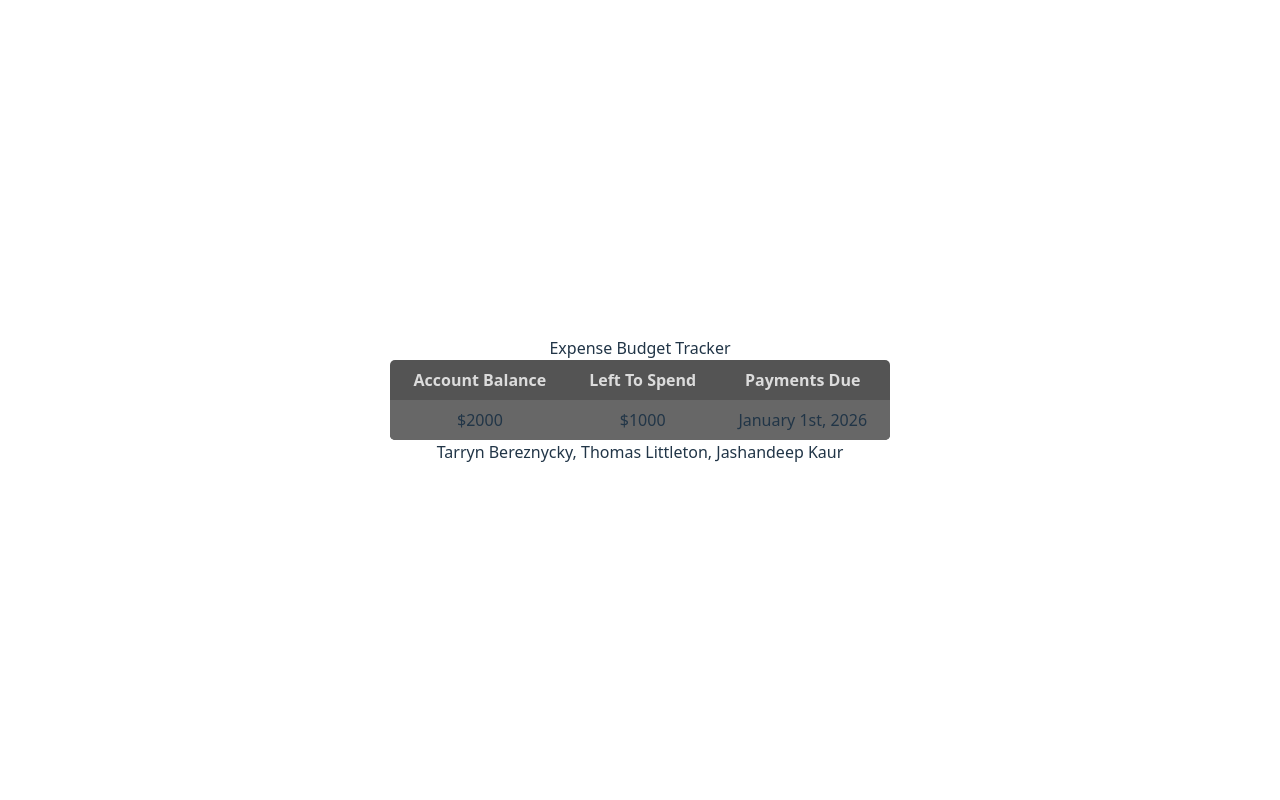
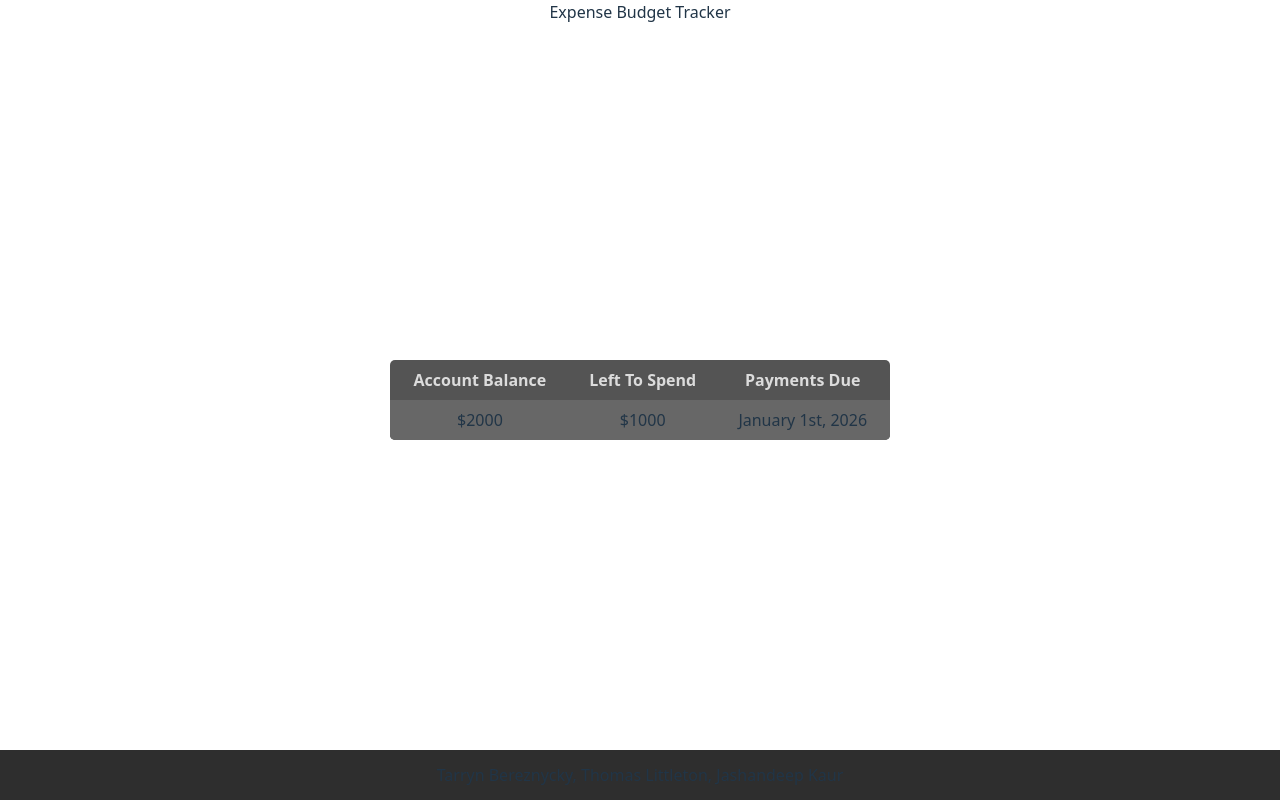
Before and after one commit to tlittletonrrc/Expense-Budget-Tracker, a React (Vite) app: page / in a window 1280 px wide. Built offline with nearby package versions, Linux system fonts and the light colour scheme.

Commit message:
Updated css for header and footer

```diff
--- a/src/Components/Footer/Footer.css
+++ b/src/Components/Footer/Footer.css
@@ -0,0 +1,14 @@
+footer {
+    position: fixed;
+    right: 0;
+    bottom: 0;
+
+    height: 50px;
+    width: 100%;
+
+    display: flex;
+    align-items: center;
+    justify-content: center;
+
+    background-color: rgb(46, 46, 46);
+}
--- a/src/Components/Header/Header.css
+++ b/src/Components/Header/Header.css
@@ -0,0 +1,8 @@
+header {
+    position: fixed;
+    right: 0;
+    top: 0;
+
+    width: 100%;
+    text-align: center;
+}
```
